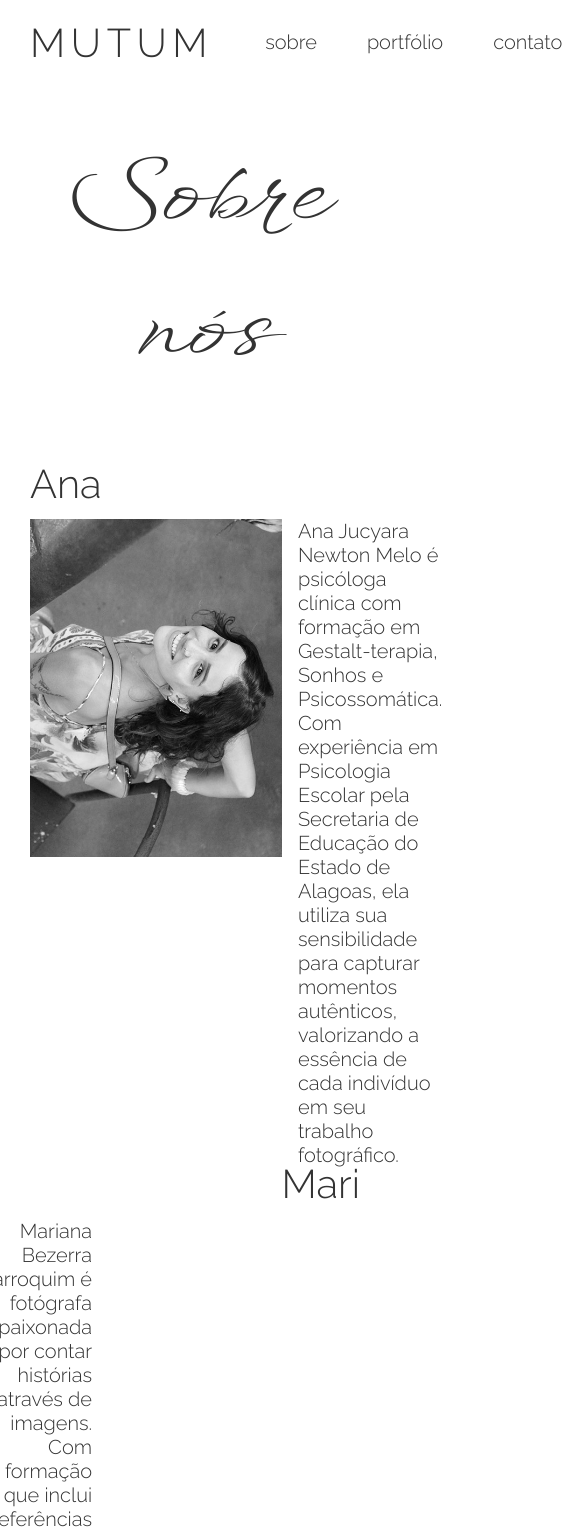
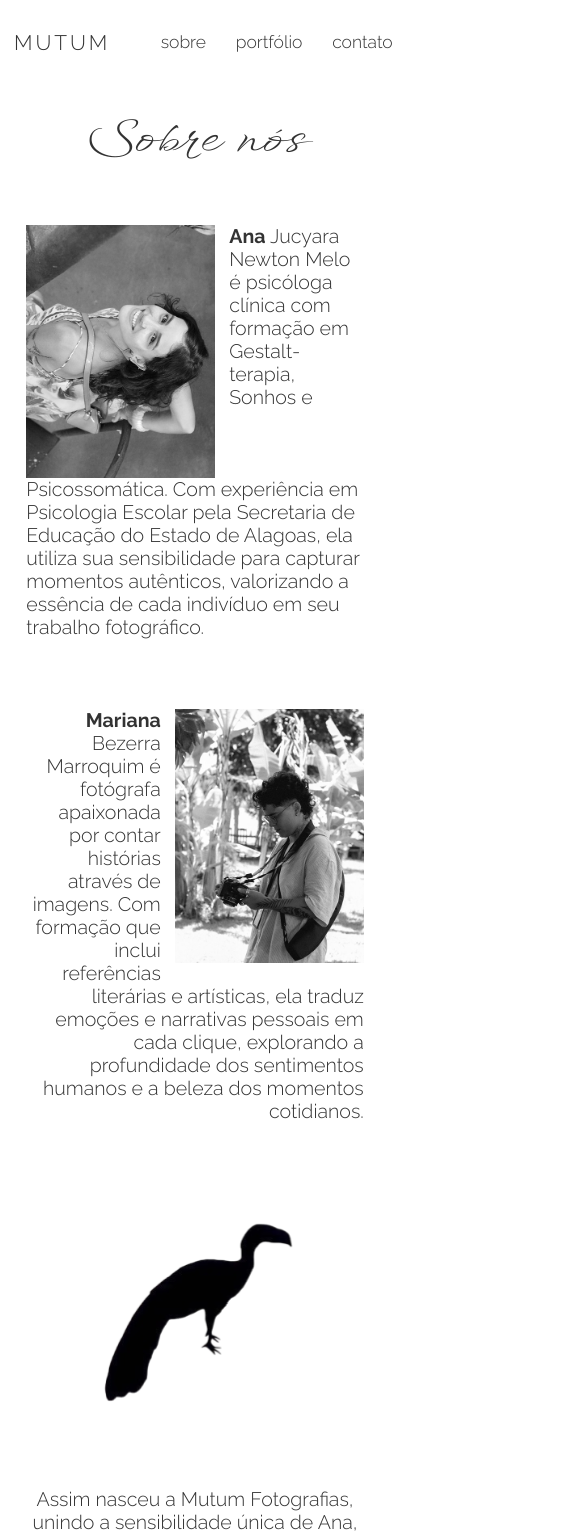
Before and after one commit to MariliaNewton/mutum, a React (Vite) app: page /sobre in a window 390 px wide. Shown: the top 1533 px of the page, 570 px wide, since content can reach past the window. Built offline with nearby package versions, Linux system fonts and the light colour scheme.

Commit message:
Media query 768

```diff
--- a/src/components/Testimonials.jsx
+++ b/src/components/Testimonials.jsx
@@ -29,8 +29,8 @@ const testimonials = [
 ];
 
 const ONE_SECOND = 1000;
-const AUTO_DELAY = 6 * ONE_SECOND;
-const DRAG_MIN = 60;
+const AUTO_DELAY = 60000 * ONE_SECOND;
+const DRAG_MIN = 40;
 
 export default function Testimonials() {
   const [activeIndex, setActiveIndex] = useState(0);
--- a/src/index.css
+++ b/src/index.css
@@ -21,6 +21,14 @@
   font-style: normal;
   font-weight: 300;
   src: url("/fonts/raleway-v34-latin-300.woff2") format("woff2");
+}
+/* raleway-700 - latin */
+@font-face {
+  font-display: swap;
+  font-family: "Raleway";
+  font-style: normal;
+  font-weight: 700;
+  src: url("/fonts/raleway-v34-latin-700.woff2") format("woff2");
 }
 /* raleway-regular - latin */
 @font-face {
@@ -118,6 +126,10 @@ header {
 .header-nav-links li > span {
   padding: 0.5rem 0.75rem;
   border-radius: 100px;
+}
+.header-nav-links li:last-child > a,
+.header-nav-links li:last-child > span {
+  padding-right: 0;
 }
 
 .header-nav-links li {
@@ -286,6 +298,10 @@ header {
   align-items: center;
 }
 
+.portfolio-item > a {
+  z-index: 4;
+}
+
 .portfolio-item:nth-child(even) {
   flex-direction: row-reverse;
 }
@@ -383,7 +399,7 @@ header {
   letter-spacing: 0;
   text-wrap: nowrap;
   font-weight: 400;
-  margin: 0 auto 5rem auto;
+  margin: 0rem;
   position: absolute;
   top: 25%;
 }
@@ -417,7 +433,7 @@ header {
 .testimonial-card .service {
   font-size: 1.75rem;
   margin: auto;
-  width: 50%;
+  /* width: 50%; */
   text-align: center;
   font-weight: 300;
   text-transform: uppercase;
@@ -586,8 +602,9 @@ footer {
   display: flex;
   flex-direction: column;
   align-items: flex-end;
-  justify-content: center;
-  gap: 1.875rem;
+  justify-content: space-evenly;
+  height: 100%;
+  max-height: 220px;
   text-align: end;
   margin-right: 1.875rem;
 }
@@ -597,17 +614,20 @@ footer {
   text-decoration: underline;
   text-underline-offset: 0.4rem;
   text-decoration-thickness: 1px;
-  /* border-bottom: 1px solid var(--grey); */
 }
 
 .footer-whatsapp {
   display: flex;
   align-items: center;
   gap: 0.4rem;
+  position: relative;
 }
 .footer-whatsapp img {
+  position: absolute;
+  top: 0;
+  left: 0;
+  transform: translate(-130%, 15%);
   height: 1.5rem;
-  margin-top: 0.5rem;
 }
 
 .scroll-to-top {
@@ -640,7 +660,7 @@ footer {
 
 .loader-overlay span {
   color: var(--white);
-  font-size: 4rem;
+  font-size: 64px;
   font-weight: 100;
 }
 
@@ -688,7 +708,7 @@ footer {
 }
 
 .photographer-container.second > div {
-  justify-content: flex-end;
+  flex-direction: row-reverse;
   align-items: flex-end;
 }
 
@@ -719,11 +739,13 @@ footer {
 .portfolio-page-section {
   margin-top: 10vh;
   min-height: 70vh;
+  display: flex;
+  flex-direction: column;
 }
 
 .images-grid-portfolio {
   padding: 0rem 6rem;
-  columns: 350px;
+  columns: 300px;
 }
 
 .images-grid-portfolio img {
@@ -736,7 +758,8 @@ footer {
   font-family: "WindSong";
   letter-spacing: 0;
   font-weight: 400;
-  margin: 5rem 0rem;
+  padding: 0rem 1rem;
+  align-self: center;
 }
 
 .portfolio-contact {
@@ -864,6 +887,7 @@ footer {
   letter-spacing: 0;
   font-weight: 400;
   margin: 0rem;
+  padding: 0rem 1rem;
 }
 
 .category-not-found h2,
@@ -871,6 +895,7 @@ footer {
   font-size: 2rem;
   text-align: center;
   font-weight: 300;
+  padding: 0rem 2rem;
 }
 
 .page-not-found h1 {
@@ -925,13 +950,20 @@ footer {
   .instagram-section,
   .portfolio-page-section,
   .about-section {
-    scroll-margin-bottom: 40vh;
+    scroll-margin-bottom: 100vh;
   }
 
-  .instagram-section,
+  .instagram-section {
+    padding-top: 10vh;
+  }
+
   .portfolio-page-section {
-    padding-top: 10vh;
+    padding-top: 0vh;
     margin-top: 0;
+  }
+
+  .portfolio-page-section > h1 {
+    margin: 12.5vh 0vh 6vh 0vh;
   }
 
   /* HEADER */
@@ -992,10 +1024,6 @@ footer {
     background-color: var(--grey);
   }
 
-  .gallery-photo-container-first {
-    object-position: 65% 0%;
-  }
-
   /* PORTFOLIO SECTION */
   .portfolio-container > .portfolio-item {
     flex-direction: column;
@@ -1003,7 +1031,7 @@ footer {
   }
 
   .portfolio-link {
-    font-size: 4rem;
+    font-size: 3rem;
   }
 
   .underline-animated {
@@ -1024,13 +1052,17 @@ footer {
     margin-bottom: 10vh;
   }
 
-  .portfolio-contact h1 {
-    font-size: 3rem;
-  }
-
   .portfolio-page-section p {
     font-size: 1.75rem;
     max-width: 450px;
+  }
+
+  .portfolio-page-section h1 {
+    font-size: 5rem;
+  }
+
+  .portfolio-contact h1 {
+    font-size: 3rem;
   }
 
   /*  TESTIMONIALS SECTION */
@@ -1043,6 +1075,11 @@ footer {
     width: 100%;
   }
 
+  .testimonials-wrapper h1 {
+    font-size: 3rem;
+    margin-bottom: 0rem;
+  }
+
   /* INSTAGRAM SECTION */
 
   .images-grid {
@@ -1051,31 +1088,32 @@ footer {
 
   .images-grid-portfolio {
     padding: 0rem 1rem;
-    columns: 250px;
+    columns: 175px;
+  }
+
+  .instagram-section h1 {
+    font-size: 3rem;
   }
 
   /* NOT FOUND */
 
-  .category-not-found h1 {
+  .category-not-found h1,
+  .page-not-found h1 {
     font-size: 3rem;
   }
-  .category-not-found h2 {
-    font-size: 1.75rem;
-    max-width: 500px;
-  }
-  .page-not-found h1 {
-    font-size: 3rem;
-    max-width: 550px;
-  }
+  .category-not-found h2,
   .page-not-found h2 {
     font-size: 1.75rem;
-    max-width: 750px;
   }
 
   /* ABOUT */
 
   .photographer-container img {
     height: 40vh;
+  }
+
+  .about-section h1 {
+    font-size: 5rem;
   }
 
   /* CURSOR */
@@ -1085,12 +1123,267 @@ footer {
   }
 }
 
-/* @media (max-width: 768px), (max-device-width: 768px) {
+@media (max-width: 768px), (max-device-width: 768px) {
   html {
-    font-size: 10px;
+    font-size: 14px;
   }
 
+  /* HEADER */
   .header-nav {
     padding: 0rem 1rem;
   }
-} */
+  .header-nav-links {
+    gap: 0.625rem;
+  }
+  .header-logo a {
+    font-size: 2rem;
+  }
+  .dropdown-menu {
+    gap: 2rem;
+  }
+
+  /* HERO */
+
+  .hero > img {
+    object-position: 65% 0%;
+  }
+  .hero-text {
+    top: 60%;
+  }
+  .hero-text > h1 > span {
+    font-size: 2.25rem;
+  }
+  .hero-text > h1 > span:nth-child(2) {
+    font-size: 5.5rem;
+  }
+
+  /* GALLERY */
+  .gallery-container div {
+    gap: 0;
+  }
+
+  .gallery-photo-container {
+    width: 75vw;
+  }
+
+  /* TESTIMONIAL */
+
+  .testimonial-card .text,
+  .testimonial-card .client,
+  .testimonial-card .service {
+    font-size: 1.5rem;
+  }
+  .testimonial-card {
+    padding: 0rem 3rem;
+  }
+  .testimonials-wrapper h1 {
+    font-size: 2.5rem;
+  }
+  .testimonial-card .client,
+  .testimonial-card .service {
+    text-wrap: nowrap;
+  }
+
+  /* INSTAGRAM */
+  .instagram-section h1 {
+    font-size: 2.5rem;
+    margin: 3rem 0;
+  }
+  .images-grid {
+    columns: 200px;
+  }
+
+  /* ABOUT */
+  .about-section {
+    padding-top: 0;
+  }
+  .about-section h1 {
+    font-size: 3.5rem;
+    margin: 12.5vh 0vh 6vh 0vh;
+  }
+  .photographer-container > h2 {
+    display: none;
+  }
+  .photographer-container > div {
+    display: block;
+    max-width: 500px;
+  }
+  .photographer-container p {
+    max-width: none;
+  }
+  .photographer-container.first > div > img {
+    float: left;
+    margin-right: 1rem;
+    height: 30vh;
+  }
+  .photographer-container.second > div {
+    margin-left: auto;
+  }
+  .photographer-container.second > div > img {
+    float: right;
+    margin-left: 1rem;
+    height: 30vh;
+  }
+  .photographer-container > div > p {
+    float: none;
+    font-size: 1.4rem;
+    margin: 0;
+  }
+  .photographer-container > div > p span {
+    font-weight: 700;
+  }
+  .photographer-container.second {
+    margin-top: 0;
+  }
+  .about-container > p {
+    font-size: 1.4rem;
+  }
+  .about-container > img {
+    height: 225px;
+  }
+
+  /* PORTFOLIO CATEGORY */
+  .portfolio-page-section h1 {
+    font-size: 2.3rem;
+  }
+  .portfolio-page-section > h1 {
+    font-size: 3.5rem;
+  }
+  .portfolio-page-section p {
+    font-size: 1.5rem;
+    max-width: 360px;
+  }
+  .portfolio-page-section a {
+    text-decoration-thickness: 1px;
+  }
+  .portfolio-arrows {
+    display: none;
+  }
+
+  /* NOT FOUND */
+  .category-not-found h1,
+  .page-not-found h1 {
+    font-size: 2.3rem;
+  }
+  .category-not-found h2,
+  .page-not-found h2 {
+    font-size: 1.5rem;
+  }
+  .page-not-found a {
+    text-underline-offset: 0.2rem;
+  }
+
+  /* FOOTER */
+
+  footer {
+    margin: 0 1rem;
+  }
+  .footer-left span {
+    font-size: 2.75rem;
+  }
+  .footer-left h1 {
+    font-size: 3rem;
+  }
+  .scroll-to-top img {
+    height: 60px;
+  }
+  .footer-right,
+  .footer-left {
+    margin: 0;
+  }
+}
+
+@media (max-width: 480px), (max-device-width: 480px) {
+  /* HADER */
+  .header-logo a {
+    font-size: 1.5rem;
+  }
+
+  /* HERO */
+  .hero-text > h1 > span {
+    font-size: 1.25rem;
+  }
+  .hero-text > h1 > span:nth-child(2) {
+    font-size: 3.5rem;
+  }
+
+  /* GALLERY SECTION */
+  .gallery-photo-container {
+    height: 50vh;
+  }
+
+  /* PORTFOLIO SECTION */
+  .portfolio-cover-img {
+    max-height: 20vh;
+  }
+
+  /* TESTIMONIALS SECTION */
+  .testimonials-wrapper h1 {
+    text-wrap: wrap;
+    text-align: center;
+    top: 20%;
+  }
+  .testimonials-wrapper h1 {
+    font-size: 2rem;
+  }
+  .testimonial-card .text,
+  .testimonial-card .client,
+  .testimonial-card .service {
+    font-size: 1.2rem;
+  }
+
+  .testimonial-card {
+    padding: 0rem 1.5rem;
+    margin: 10rem 0rem 5rem 0rem;
+  }
+
+  .testimonials-container {
+    width: 90%;
+  }
+
+  .testimonial-card .quote {
+    font-size: 5rem;
+  }
+  .testimonials-pagination {
+    bottom: 12%;
+  }
+  .testimonials-pagination > button,
+  .button-mask {
+    height: 0.5rem;
+    width: 0.5rem;
+  }
+
+  /* INSTAGRAM SECTION */
+  .instagram-section {
+    padding-right: 0.25rem;
+    padding-left: 0.25rem;
+  }
+  .instagram-section h1 {
+    text-wrap: wrap;
+  }
+  .images-grid {
+    columns: 130px;
+    gap: 0.25rem;
+  }
+  .images-grid > div {
+    margin-bottom: 0.25rem;
+  }
+
+  /* FOOTER */
+  footer {
+    flex-direction: column-reverse;
+    height: auto;
+    padding: 2rem;
+    gap: 3rem;
+  }
+
+  .scroll-to-top {
+    right: 1rem;
+    top: -1rem;
+  }
+
+  .footer-right {
+    align-items: center;
+    gap: 2rem;
+  }
+}
--- a/src/pages/About.jsx
+++ b/src/pages/About.jsx
@@ -79,12 +79,12 @@ export default function About() {
               animate={!loading ? animateText : null}
               transition={transitionText}
             >
-              Ana Jucyara Newton Melo é psicóloga clínica com formação em
-              Gestalt-terapia, Sonhos e Psicossomática. Com experiência em
-              Psicologia Escolar pela Secretaria de Educação do Estado de
-              Alagoas, ela utiliza sua sensibilidade para capturar momentos
-              autênticos, valorizando a essência de cada indivíduo em seu
-              trabalho fotográfico.
+              <span>Ana</span> Jucyara Newton Melo é psicóloga clínica com
+              formação em Gestalt-terapia, Sonhos e Psicossomática. Com
+              experiência em Psicologia Escolar pela Secretaria de Educação do
+              Estado de Alagoas, ela utiliza sua sensibilidade para capturar
+              momentos autênticos, valorizando a essência de cada indivíduo em
+              seu trabalho fotográfico.
             </motion.p>
           </div>
         </motion.div>
@@ -108,18 +108,18 @@ export default function About() {
             Mari
           </motion.h2>
           <div>
+            <img src="images/mari.jpg" alt="" />
             <motion.p
               initial={initialText}
               animate={!loading ? animateText : null}
               transition={transitionText}
             >
-              Mariana Bezerra Marroquim é fotógrafa apaixonada por contar
-              histórias através de imagens. Com formação que inclui referências
-              literárias e artísticas, ela traduz emoções e narrativas pessoais
-              em cada clique, explorando a profundidade dos sentimentos humanos
-              e a beleza dos momentos cotidianos.
+              <span>Mariana</span> Bezerra Marroquim é fotógrafa apaixonada por
+              contar histórias através de imagens. Com formação que inclui
+              referências literárias e artísticas, ela traduz emoções e
+              narrativas pessoais em cada clique, explorando a profundidade dos
+              sentimentos humanos e a beleza dos momentos cotidianos.
             </motion.p>
-            <img src="images/mari.jpg" alt="" />
           </div>
         </motion.div>
         <motion.img
```
Also changed, not shown: public/fonts/raleway-v34-latin-700.woff2 (added).
